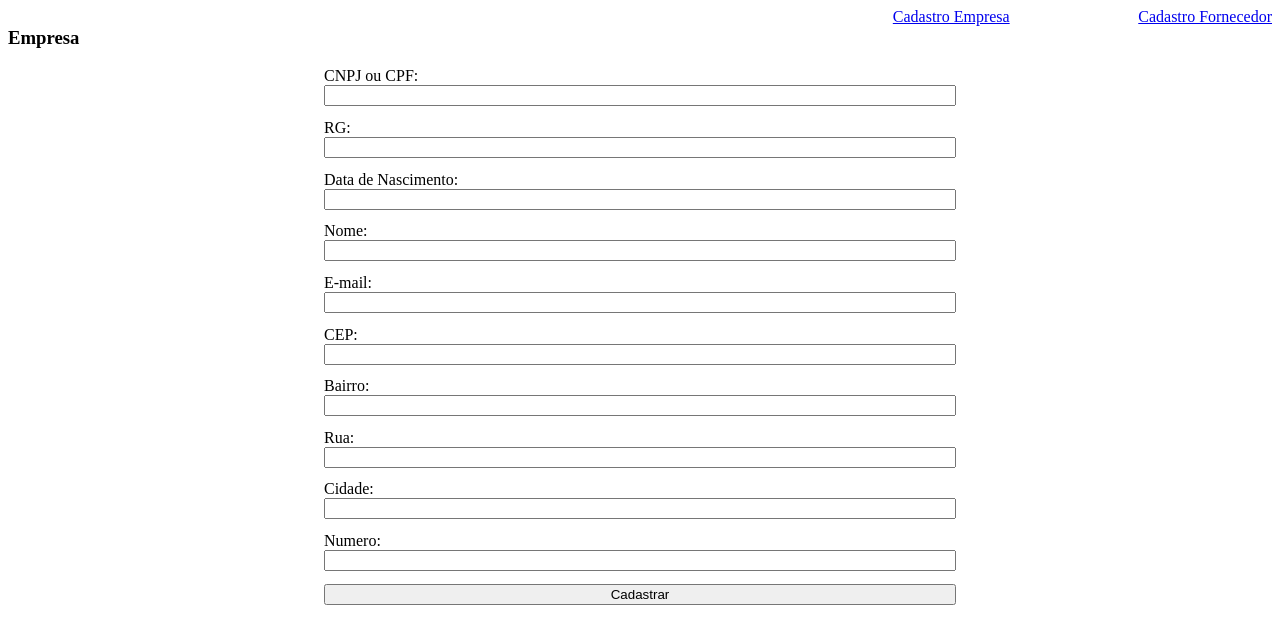
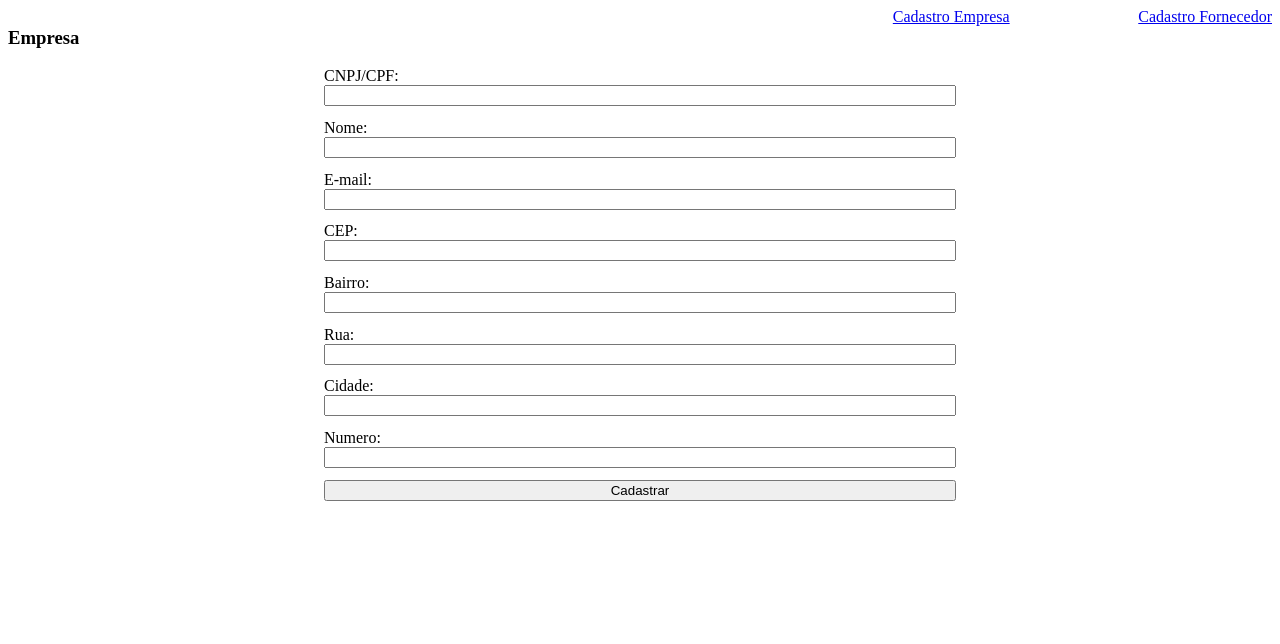
Before and after one commit to heliorr/Desafio-Accenture, a Vue app in the folder front-end/: page /supplier in a window 1280 px wide. Shown: the top 644 px of the page. Built offline with nearby package versions, Linux system fonts and the light colour scheme.

Commit message:
adicionando condicional para cpf de fornecedor

```diff
--- a/front-end/src/components/Cadastro-Supplier.vue
+++ b/front-end/src/components/Cadastro-Supplier.vue
@@ -1,14 +1,14 @@
 <template>
     <form>
         <label for="cnpjCpf">
-            CNPJ ou CPF:
-            <input v-model="cnpj" id="cnpjCpf">
+            CNPJ/CPF:
+            <input v-model="cnpj" id="cnpjCpf" @change="checkCpf">
         </label>
-        <label for="rg">
+        <label :class="this.disableRg"  for="rg">
             RG:
             <input v-model="RG" id="rg">
         </label>
-        <label for="dateBirth">
+        <label :class="this.disableRg" for="dateBirth">
             Data de Nascimento:
             <input v-model="date" id="dateBirth">
         </label>
@@ -50,9 +50,11 @@ export default {
   data() {
     return {
       cnpj: '',
+      disableRg: 'hide',
       RG: '',
       date: '',
       name: '',
+      cep: '',
       number: '',
       email: '',
       data: {
@@ -84,6 +86,13 @@ export default {
               }
           }
       },
+      checkCpf: async function (){
+          if(this.cnpj.length == 11){
+            this.disableRg = '';
+          }else{
+            this.disableRg = 'hide';
+          }
+      },
       submit(e){
           e.preventDefault()
           console.log(this.data.address.uf);
@@ -99,6 +108,10 @@ form {
   width: 50%;
 }
 
+.hide {
+    display: none;
+}
+
 form label {
   display: flex;
   flex-direction: column;
```
